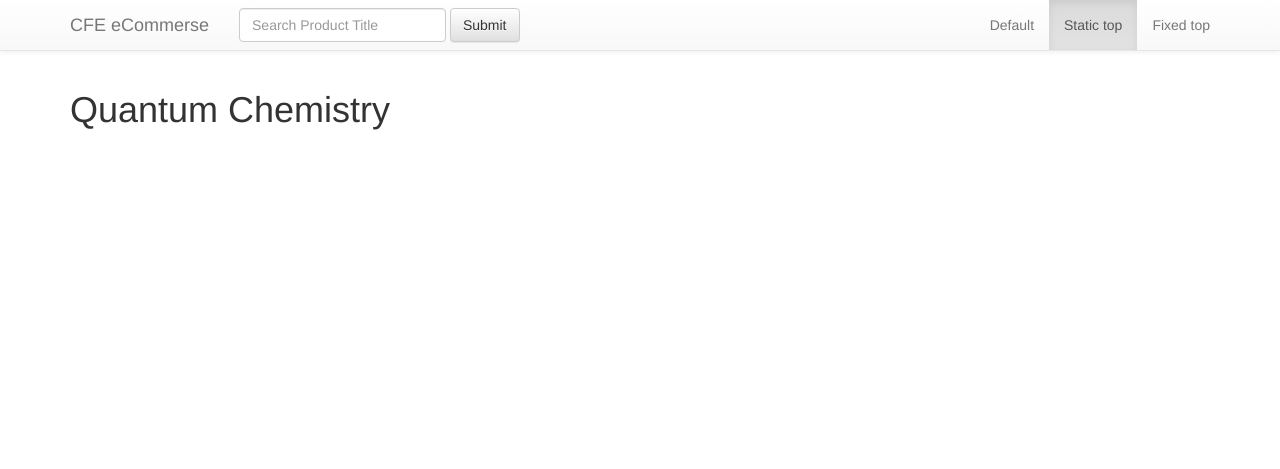
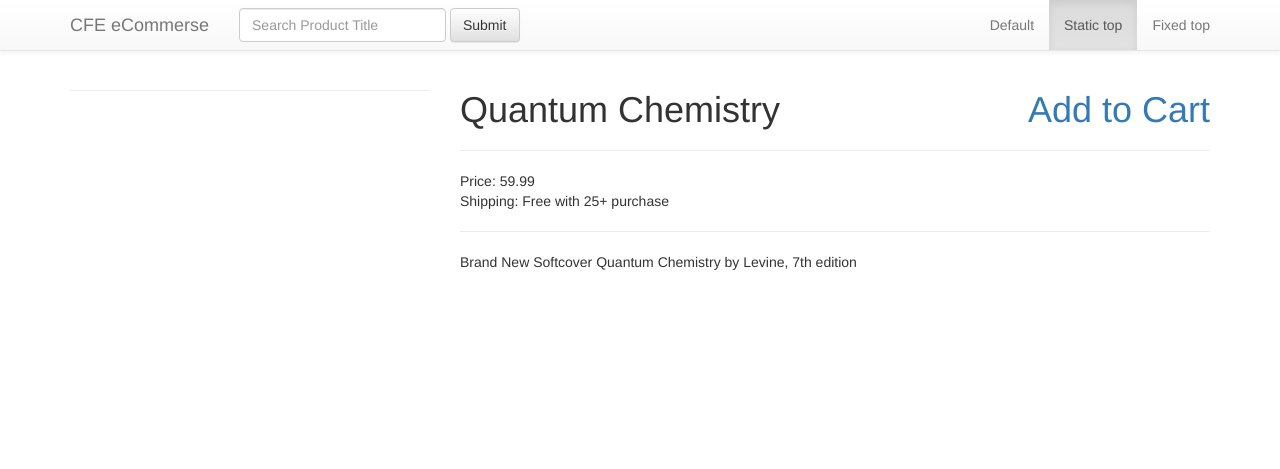
Before and after one commit to loafbaker/-django_ecommerce1-, a Django app: a page that uses templates/products/single.html in a window 1280 px wide. Shown: the top 469 px of the page. Run offline with Django 3.2, Linux system fonts and the light colour scheme; data comes from the database, SQL or seed files in the repository; both versions use the stored data as it was after the commit; parts of the project's set-up code (start-up, migrations or seed data) failed here and were passed over; some libraries are stand-ins or nearby versions.

Commit message:
Make up coarse product page

```diff
--- a/templates/products/single.html
+++ b/templates/products/single.html
@@ -1,23 +1,41 @@
 {% extends 'base.html' %}
 
+<div class="page-header">
+  <h1>{{ product.title }}</h1>
+</div>
 {% block content %}
 
-<h1>{{ product.title }}</h1>
 
-
+<div class="row">
+  <div class="col-sm-4">
     {% for img in images %}
       {% if img.featured %}
-    <div class="col-xs-12 col-md-6">
-      <h1>Featured</h1>
+        <div class="col-xs-12">
           <img class="img-responsive" src="{{ MEDIA_URL }}{{ img.image }}" />
         </div>
-  {% else %}
-    <div class="col-xs-6 col-md-3">
+      {% endif %}
+    {% endfor %}
+    <hr/>
+    {% for img in images %}
+      {% if not img.featured %}
+        <div class="col-xs-6">
           <a href="#" class="thumbnail">
             <img class="img-responsive" src="{{ MEDIA_URL }}{{ img.image }}" />
           </a>
         </div>
       {% endif %}
     {% endfor %}
+  </div>
+
+  <div class="col-sm-8">
+    <h1>{{ product.title }} <a href="#" class="pull-right">Add to Cart</a> </h1>
+    <hr/>
+    Price: {{ product.price }} <br/>
+    Shipping: Free with 25+ purchase
+    <hr/>
+    {{ product.description|linebreaks }}
+  </div>
+</div>
+
 
 {% endblock %}
```
Also changed, not shown: README.md, django_ecommerce1.sqlite. Lines whose indentation alone changed are shown as unchanged.
